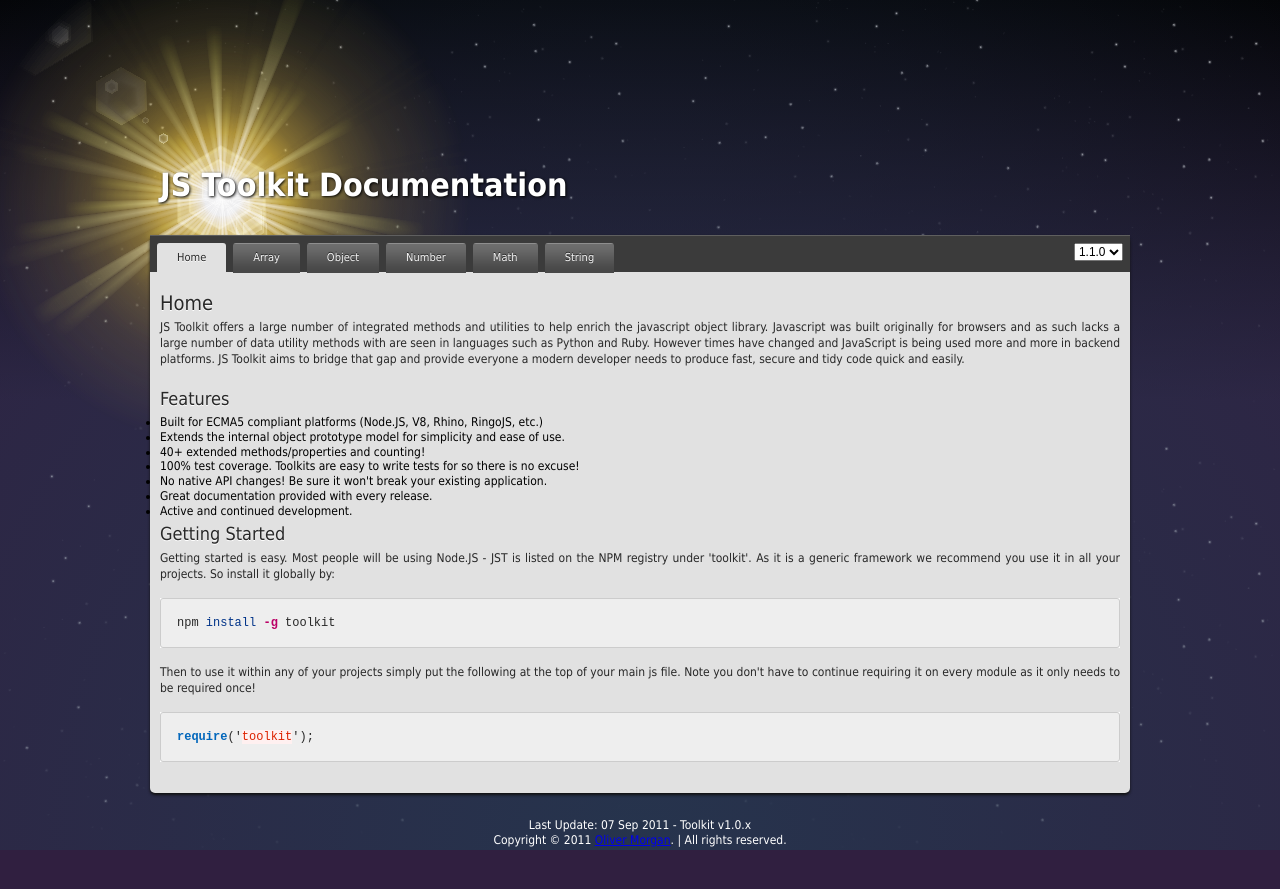
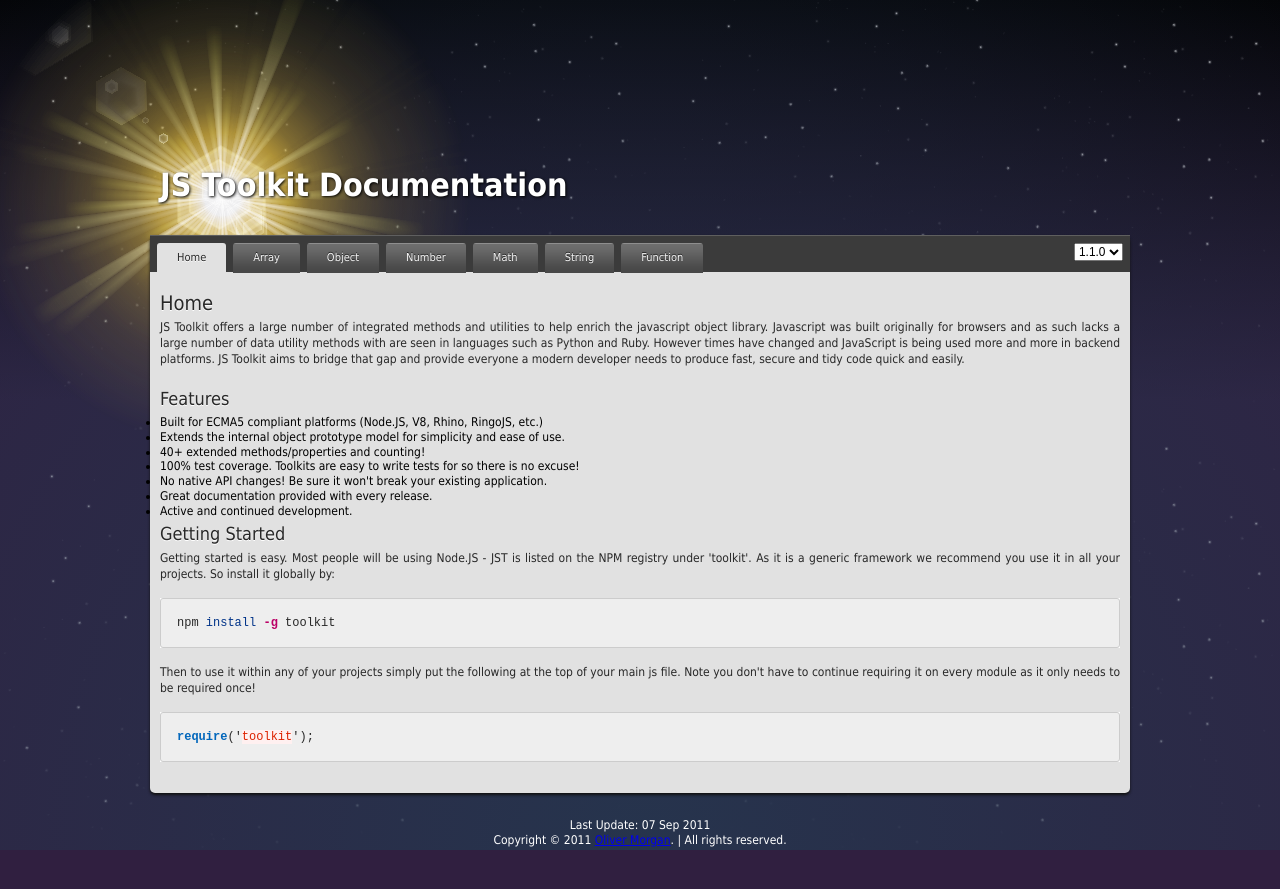
Before and after one commit to ollym/toolkit, a Jekyll site: the page built from index.html, in a window 1280 px wide. Shown: the top 889 px of the page. Built offline with Jekyll 4.4.1, drawn with Linux system fonts in a browser that asks for light colours; nearby versions of some CDN libraries.

Commit message:
Updated links

```diff
--- a/_layouts/default.html
+++ b/_layouts/default.html
@@ -26,6 +26,7 @@
                         <li><a href="/toolkit/1.1.0/number.html">Number</a></li>
                         <li><a href="/toolkit/1.1.0/math.html">Math</a></li>
                         <li><a href="/toolkit/1.1.0/string.html">String</a></li>
+                        <li><a href="/toolkit/1.1.0/function.html">Function</a></li>
                         <li class="clear"></li>
                     </ul>
                 </nav>
@@ -36,7 +37,7 @@
             </div>
             <footer class="container-12">
                 <div id="grid-6">
-                    Last Update: {{ site.time | date_to_string }} - Toolkit v1.0.x<br />
+                    Last Update: {{ site.time | date_to_string }}<br />
                     Copyright &copy; 2011 <a href="oliver.morgan@kohark.com">Oliver Morgan</a>. | All rights reserved.
                 </div>
             </footer>
```
